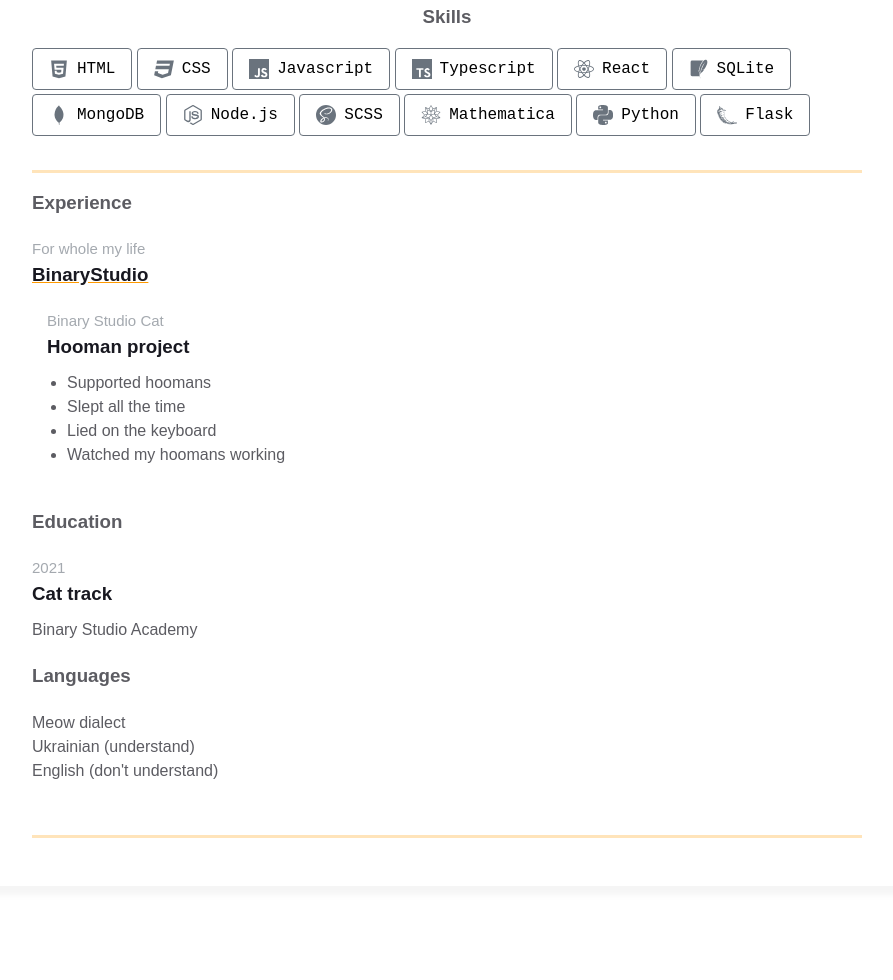
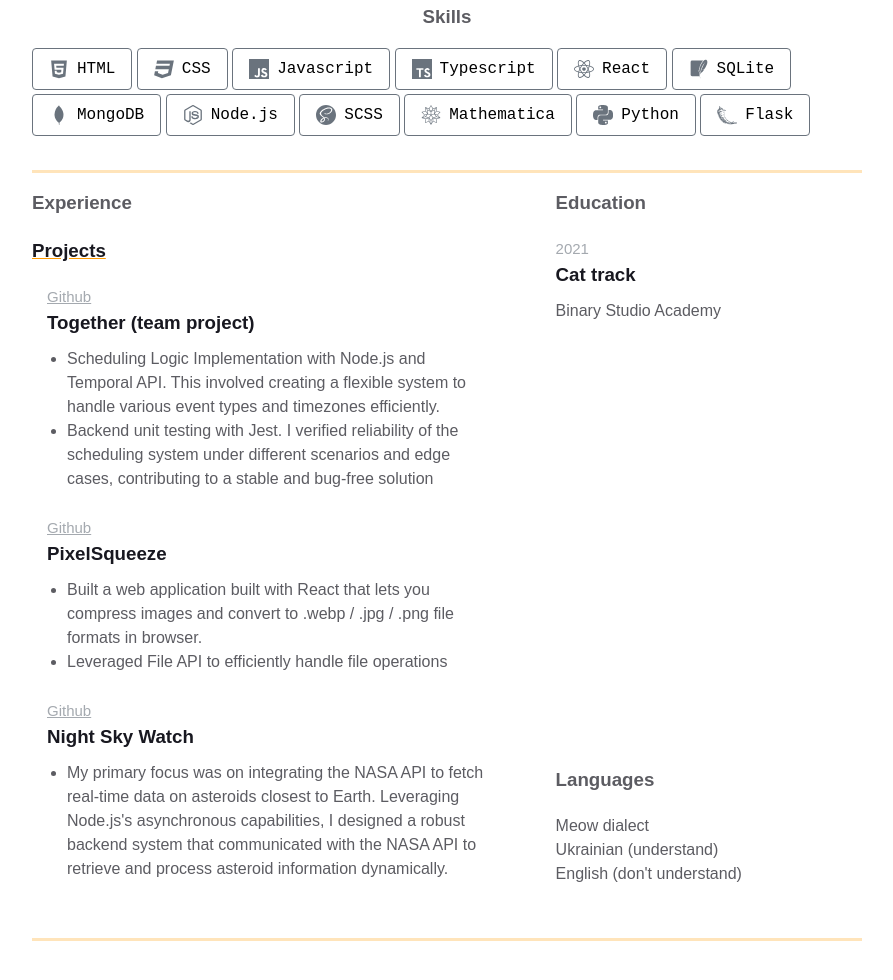
Before and after one commit to romanstetsyk/homepage, a plain HTML site: page index.html in a window 1280 px wide. Shown: the part 402-1382 px from the top of the page, without its empty margins (193-1086 px from the left). Before the commit the page ends 1337 px from the top, so only its background shows below. Drawn offline with Linux system fonts and the light colour scheme.

```diff
--- a/index.html
+++ b/index.html
@@ -290,24 +290,76 @@
               <h3 class="experiences__header">Experience</h3>
               <div class="experiences__company">
                 <div class="experiences__company-header">
-                  <span class="experiences__company-header-durability"
-                    >For whole my life</span
-                  >
-                  <h3 class="experiences__company-header-name">BinaryStudio</h3>
+                  <h3 class="experiences__company-header-name">Projects</h3>
                 </div>
 
                 <div class="experiences__company-project">
-                  <span class="experiences__company-project-role">
-                    Binary Studio Cat
-                  </span>
+                  <a
+                    href="https://github.com/Together-100Devs/Together"
+                    target="_blank"
+                    class="experiences__company-project-role"
+                  >
+                    Github
+                  </a>
                   <h3 class="experiences__company-project-name">
-                    Hooman project
+                    Together (team project)
                   </h3>
                   <ul class="experiences__company-project-responsibilities">
-                    <li>Supported hoomans</li>
-                    <li>Slept all the time</li>
-                    <li>Lied on the keyboard</li>
-                    <li>Watched my hoomans working</li>
+                    <li>
+                      Scheduling Logic Implementation with Node.js and Temporal
+                      API. This involved creating a flexible system to handle
+                      various event types and timezones efficiently.
+                    </li>
+                    <li>
+                      Backend unit testing with Jest. I verified reliability of
+                      the scheduling system under different scenarios and edge
+                      cases, contributing to a stable and bug-free solution
+                    </li>
+                  </ul>
+                </div>
+
+                <div class="experiences__company-project">
+                  <a
+                    href="https://github.com/romanstetsyk/PixelSqueeze"
+                    target="_blank"
+                    class="experiences__company-project-role"
+                  >
+                    Github
+                  </a>
+                  <h3 class="experiences__company-project-name">
+                    PixelSqueeze
+                  </h3>
+                  <ul class="experiences__company-project-responsibilities">
+                    <li>
+                      Built a web application built with React that lets you
+                      compress images and convert to .webp / .jpg / .png file
+                      formats in browser.
+                    </li>
+                    <li>
+                      Leveraged File API to efficiently handle file operations
+                    </li>
+                  </ul>
+                </div>
+
+                <div class="experiences__company-project">
+                  <a
+                    href="https://github.com/romanstetsyk/night-sky-watch"
+                    target="_blank"
+                    class="experiences__company-project-role"
+                  >
+                    Github
+                  </a>
+                  <h3 class="experiences__company-project-name">
+                    Night Sky Watch
+                  </h3>
+                  <ul class="experiences__company-project-responsibilities">
+                    <li>
+                      My primary focus was on integrating the NASA API to fetch
+                      real-time data on asteroids closest to Earth. Leveraging
+                      Node.js's asynchronous capabilities, I designed a robust
+                      backend system that communicated with the NASA API to
+                      retrieve and process asteroid information dynamically.
+                    </li>
                   </ul>
                 </div>
               </div>
--- a/styles.css
+++ b/styles.css
@@ -194,20 +194,13 @@ body {
 
 .experiences {
   flex: 1 1 60%;
-  margin-right: 50px;
+  margin-right: 3rem;
 }
 
 .experiences__header {
   color: var(--secondary-text-color);
   text-align: left;
   margin-bottom: 20px;
-}
-
-.experiences__company-header-durability {
-  color: var(--durability-text-color);
-  text-align: left;
-  margin-bottom: 10px;
-  font-size: 15px;
 }
 
 .experiences__company-header-name {
@@ -226,7 +219,6 @@ body {
 .experiences__company-project-role {
   color: var(--durability-text-color);
   text-align: left;
-  margin-bottom: 10px;
   font-size: 15px;
 }
 
@@ -239,6 +231,16 @@ body {
 .experiences__company-project-responsibilities {
   color: var(--secondary-text-color);
   padding-left: 20px;
+}
+
+.main-info {
+  flex-wrap: nowrap;
+}
+
+@media screen and (max-width: 36rem) {
+  .main-info {
+    flex-direction: column;
+  }
 }
 
 .additional-info {
```
